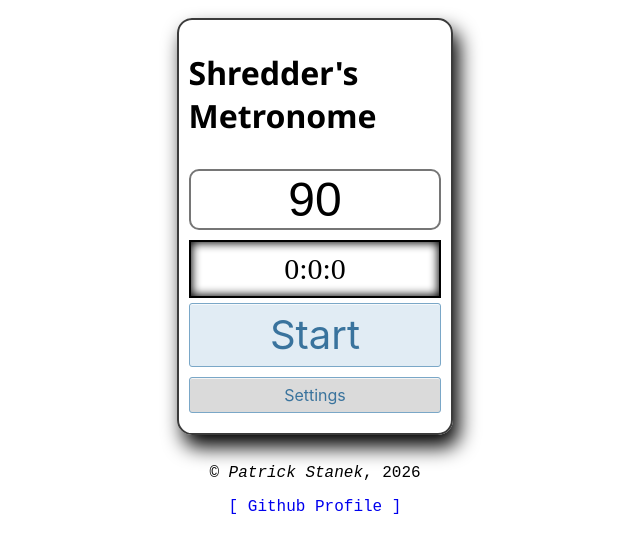
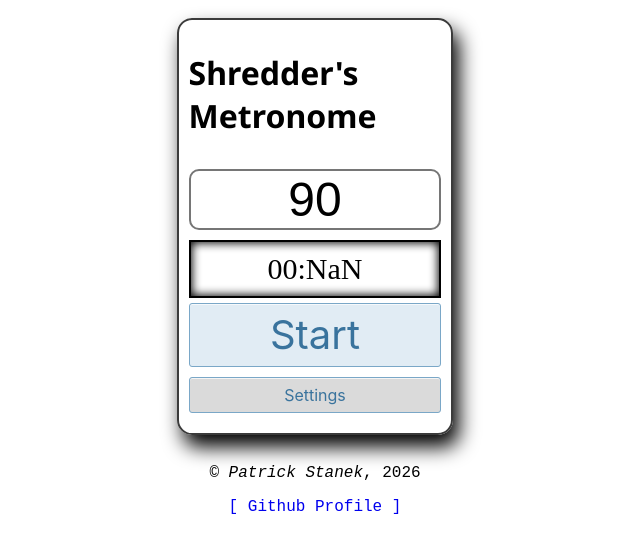
Before and after one commit to ptstanek/shreddersmetronome, a Vue app: page /metronome in a window 1280 px wide. Shown: the top 552 px of the page, without its empty margins (325-965 px from the left). Built offline with nearby package versions, Linux system fonts and the light colour scheme; no server answers; a web font is replaced by a local one.

Commit message:
feature: string formatting in stopwatch + saving and loading stopwatch data from localstorage

```diff
--- a/src/Metronome.vue
+++ b/src/Metronome.vue
@@ -38,6 +38,10 @@ onMounted(async () => {
     catch (err) {
         console.log(`${err} - couldn't fetch click file.`);
     }
+
+    // retrieving the saved stopwatch data (if any is there)
+    stopwatch.retrieveFromLocalStorage();
+
 });
 
 const click = () => {
@@ -65,6 +69,7 @@ const togglePlaying = () => {
     else {
         clearInterval(timerID.value);
         clearInterval(stopwatchID.value);
+        stopwatch.save(); // save stopwatch values
     }
 };
 
--- a/src/Stopwatch.js
+++ b/src/Stopwatch.js
@@ -4,11 +4,25 @@ export default class Stopwatch {
     constructor() {
         this.seconds = ref(0);
         this.minutes = ref(0);
-        this.hours = ref(0);
+        // this.hours = ref(0);
     }
 
     getFormattedTime() {
-        return `${this.hours.value}:${this.minutes.value}:${this.seconds.value}`;
+        // formatted values (to add a leading zero to values < 10)
+        let fSeconds;
+        let fMinutes;
+
+        // check if the seconds value is less than 10 and add a leading zero
+        if(this.seconds.value < 10) { fSeconds = "0" + this.seconds.value.toString() }
+        else { fSeconds = this.seconds.value};
+
+        // check if the minutes value is less than 10 and add a leading zero
+        if(this.minutes.value < 10) { fMinutes = "0" + this.minutes.value.toString() }
+        else { fMinutes = "0" + this.minutes.value };
+
+        return `${fMinutes}:${fSeconds}`;
+
+        // return `${this.minutes.value}:${this.seconds.value}`;
     }
 
     tick() {
@@ -21,7 +35,7 @@ export default class Stopwatch {
         }
         if(this.minutes.value === 59) {
             this.minutes.value = 0;
-            this.hours.value++;
+            // this.hours.value++;
         }
         // console.log("!!!! TICK !!!!");
     }
@@ -30,8 +44,16 @@ export default class Stopwatch {
         localStorage.setItem("time", this.getTotalSeconds().toString());
     }
 
+    set(newSeconds) {
+        this.seconds.value = newSeconds;
+    }
+
+    retrieveFromLocalStorage() {
+        this.seconds.value = parseInt(localStorage.getItem("time"));
+    }
+
     getTotalSeconds() {
-        let total = this.seconds.value + (this.minutes.value*60) + ((this.hours.value*60)*60);
+        let total = this.seconds.value + (this.minutes.value*60) /* + ((this.hours.value*60)*60); */;
         return total;
     }
 }
```
